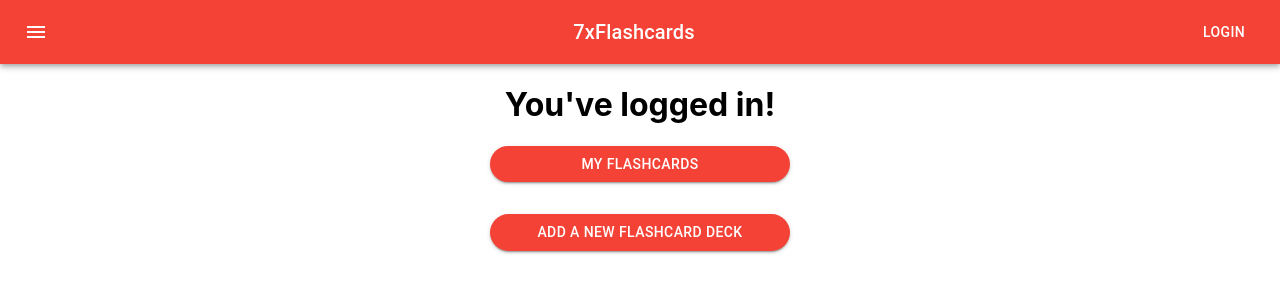
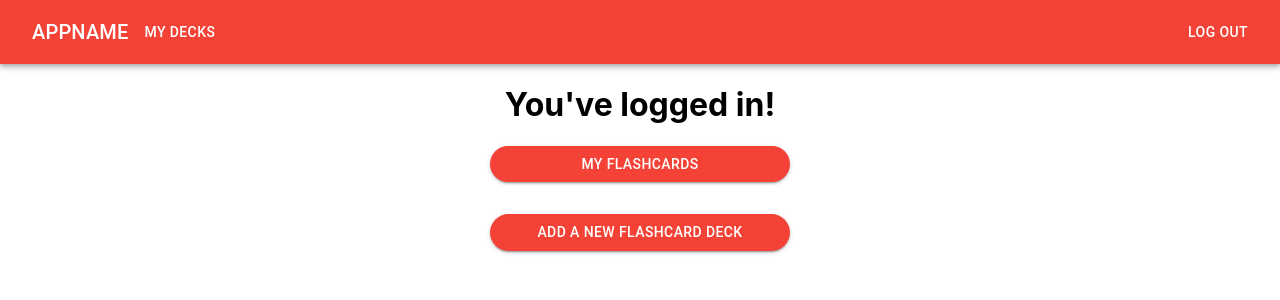
Before and after one commit to nicscobey/ringo-project3-frontend, a React (Create React App) app: page /my in a window 1280 px wide. Shown: the top 300 px of the page. Built offline with nearby package versions, Linux system fonts and the light colour scheme; no server answers.

Commit message:
updated navbar

```diff
--- a/src/App.css
+++ b/src/App.css
@@ -57,6 +57,10 @@ Button {
 
 a {
   text-decoration: none;
+}
+
+.white {
+  color: white;
 }
 
 .center-items {
@@ -136,3 +140,8 @@ Button.right-top {
 .MuiLinearProgress-root {
   width: 500px !important;
 }
+
+.header-bar {
+  display: flex;
+  justify-content: space-between;
+}
--- a/src/components/Header.js
+++ b/src/components/Header.js
@@ -1,27 +1,24 @@
 import {AppBar, Box, Toolbar, Typography, Button, IconButton} from '@mui/material'
 import MenuIcon from '@mui/icons-material/Menu'
+import { Link } from 'react-router-dom'
 
 const Header = (props) => {
+
     return (
         <Box sx={{ flexGrow: 1 }}>
       <AppBar position="static">
-        <Toolbar>
-            <div>
-
-            </div>
-          <IconButton
-            size="large"
-            edge="start"
-            color="inherit"
-            aria-label="menu"
-            sx={{ mr: 2 }}
-          >
-            <MenuIcon />
-          </IconButton>
-          <Typography variant="h6" component="div" sx={{ flexGrow: 1 }}>
-            7xFlashcards
-          </Typography>
-          <Button color="inherit">Login</Button>
+        <Toolbar className="header-bar">
+          <div className="flex">
+            <Link to="/my" className="white"><Button  color="inherit">
+              <Typography variant="h6" component="div">
+                APPNAME
+              </Typography>
+            </Button>
+            </Link>
+            <Link to="/my/decks" className="white"><Button variant="text" color="inherit">MY DECKS</Button></Link>
+            {/* <Link to="/my/new" className="white" ><Button variant="text" color="inherit">NEW DECK</Button></Link> */}
+          </div>
+          <Link to="/" className="white"><Button variant="text" color="inherit">LOG OUT</Button></Link>
         </Toolbar>
       </AppBar>
     </Box>
--- a/src/components/Main.js
+++ b/src/components/Main.js
@@ -176,6 +176,9 @@ const Main = () => {
             <Route exact path={path}>
                 <Home newDeck={newDeck} getDecks={getDecks} decks={decks} />
             </Route>
+            <Route path={`${path}/new`}>
+                <Home newDeck={newDeck} getDecks={getDecks} decks={decks} new={true}/>
+            </Route>
             <Route exact path={`${path}/decks`}>
                 <Decks decks={decks}/>
             </Route>
--- a/src/pages/Decks/DecksUpdate.js
+++ b/src/pages/Decks/DecksUpdate.js
@@ -39,6 +39,9 @@ const DecksUpdate = (props) => {
             const data = await response.json()
             console.log(data)
             setWord(data);
+        }
+        else {
+            setWord(null)
         }
     }
 
@@ -96,6 +99,10 @@ const DecksUpdate = (props) => {
             <div>
                 <b>Definition:&nbsp;</b>
                 {word[0].meanings[0].definitions[0].definition}
+                <Stack className="flex-column-center" direction="row" spacing={4}>
+                    {word ? <Button variant="contained" onClick={addCard}>Add to Deck</Button> : null}
+                    <Button variant="outlined" onClick={cancelWord}>Cancel</Button>
+                </Stack>
             </div>
         )
     }
@@ -104,6 +111,7 @@ const DecksUpdate = (props) => {
         return (
             <div>
                 <p>No definition found. Double check your spelling or search another word.</p>
+                <Button variant="outlined" onClick={cancelWord}>Cancel</Button>
             </div>
         )
     }
@@ -122,6 +130,7 @@ const DecksUpdate = (props) => {
                     <EditIcon alt="Edit Deck Name"/>
                 </IconButton>
             </div>
+            <p>To add a card to the deck, search for a word below.</p>
             <form className="center-items" onSubmit={handleSubmit}>
                 <TextField onChange={handleChange} name="word" id="outlined-basic" label="Type a word..." variant="standard" value={form.word}/>
                 {form.word === "" ?
@@ -146,10 +155,10 @@ const DecksUpdate = (props) => {
                     <Typography id="modal-modal-description" sx={{ mt: 2 }}>
                         {word ? loadedWord() : noWordFound()}
                     </Typography>
-                    <Stack className="flex-column-center" direction="row" spacing={4}>
+                    {/* <Stack className="flex-column-center" direction="row" spacing={4}>
                         {word ? <Button variant="contained" onClick={addCard} >Add to Deck</Button> : null}
                         <Button variant="outlined" onClick={cancelWord}>Cancel</Button>
-                    </Stack>
+                    </Stack> */}
                 </Box>
             </Modal>
             <Modal
--- a/src/pages/Home.js
+++ b/src/pages/Home.js
@@ -1,6 +1,6 @@
 import {Switch, Route, Link} from 'react-router-dom'
 import { Button, Stack, Box, Typography, Modal, TextField } from '@mui/material';
-import { useState } from 'react';
+import { useState, useEffect } from 'react';
 
 const style = {
     position: 'absolute',
@@ -16,11 +16,16 @@ const style = {
 
 const Home = (props) => {
 
+    console.log(props)
     const newDeck = props.newDeck
 
     const [open, setOpen] = useState(false);
     const handleOpen = () => setOpen(true);
     const handleClose = () => setOpen(false);
+
+    //have modal open upon page load if user is routing to create new Deck
+
+    useEffect(()=> setOpen(props.new), [])
 
     const [form, setForm] = useState({deckName: "", word: ""});
 
```
